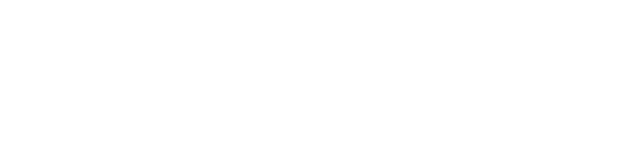
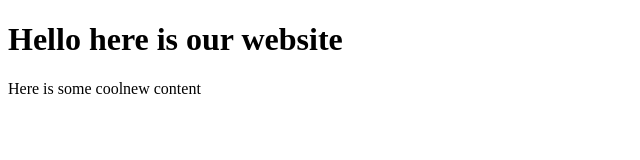
Before and after one commit to AdamOsb/test-repo, a plain HTML site: page index.html in a window 1280 px wide. Shown: the whole page, without its empty margins (0-640 px from the left). Drawn offline with Linux system fonts and the light colour scheme.

Commit message:
Added content to index.html

```diff
--- a/index.html
+++ b/index.html
@@ -6,5 +6,8 @@
         <meta name="viewport" content="width=device-width, initial-scale=1.0"/>
         <title>Document</title>
     </head>
-    <body></body>
+    <body>
+        <h1>Hello here is our website</h1>
+        <p>Here is some coolnew content</p>
+    </body>
 </html>
```
